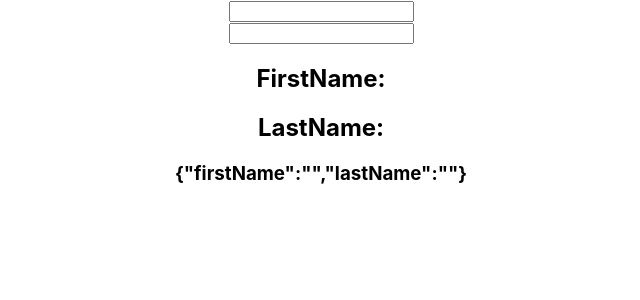
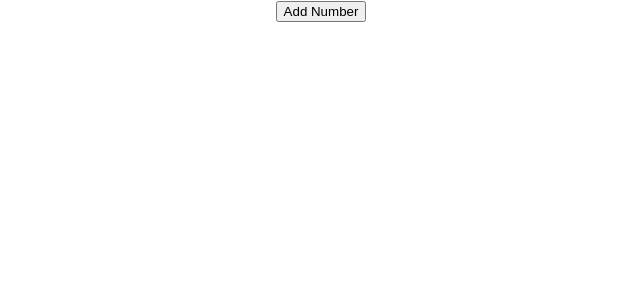
Before and after one commit to SaishJ/React-Hooks, a React (Create React App) app: page / in a window 1280 px wide. Shown: the top 300 px of the page, without its empty margins (319-959 px from the left). Built offline with nearby package versions, Linux system fonts and the light colour scheme.

Commit message:
:ambulance: useState with array
useState with array

```diff
--- a/src/App.js
+++ b/src/App.js
@@ -1,5 +1,6 @@
 import "./App.css";
 import Counter from "./components/Counter";
+import CounterFour from "./components/CounterFour";
 import CounterThree from "./components/CounterThree";
 import CounterTwo from "./components/CounterTwo";
 
@@ -8,7 +9,8 @@
     <div className="App">
       {/* <Counter /> */}
       {/* <CounterTwo /> */}
-      <CounterThree />
+      {/* <CounterThree /> */}
+      <CounterFour />
     </div>
   );
 }
--- /dev/null
+++ b/src/components/CounterFour.js
@@ -0,0 +1,28 @@
+import React, { useState } from "react";
+
+function CounterFour() {
+  const [items, setItem] = useState([]);
+
+  const addItem = () => {
+    setItem([
+      ...items,
+      {
+        id: items.length,
+        value: Math.floor(Math.random() * 10) + 1,
+      },
+    ]);
+  };
+
+  return (
+    <div>
+      <button onClick={addItem}>Add Number</button>
+      <ul>
+        {items.map((item) => (
+          <li key={item.id}>{item.value}</li>
+        ))}
+      </ul>
+    </div>
+  );
+}
+
+export default CounterFour;
```
Also changed, not shown: 1 other file (tests, documents, lock files or other folders).
